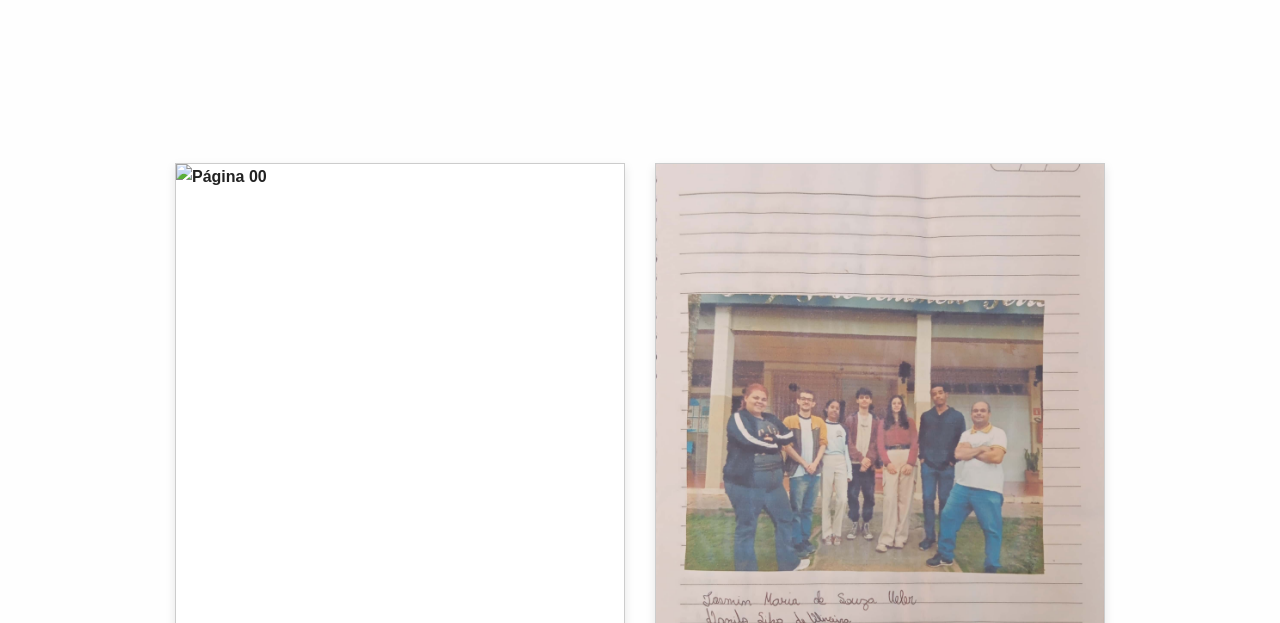
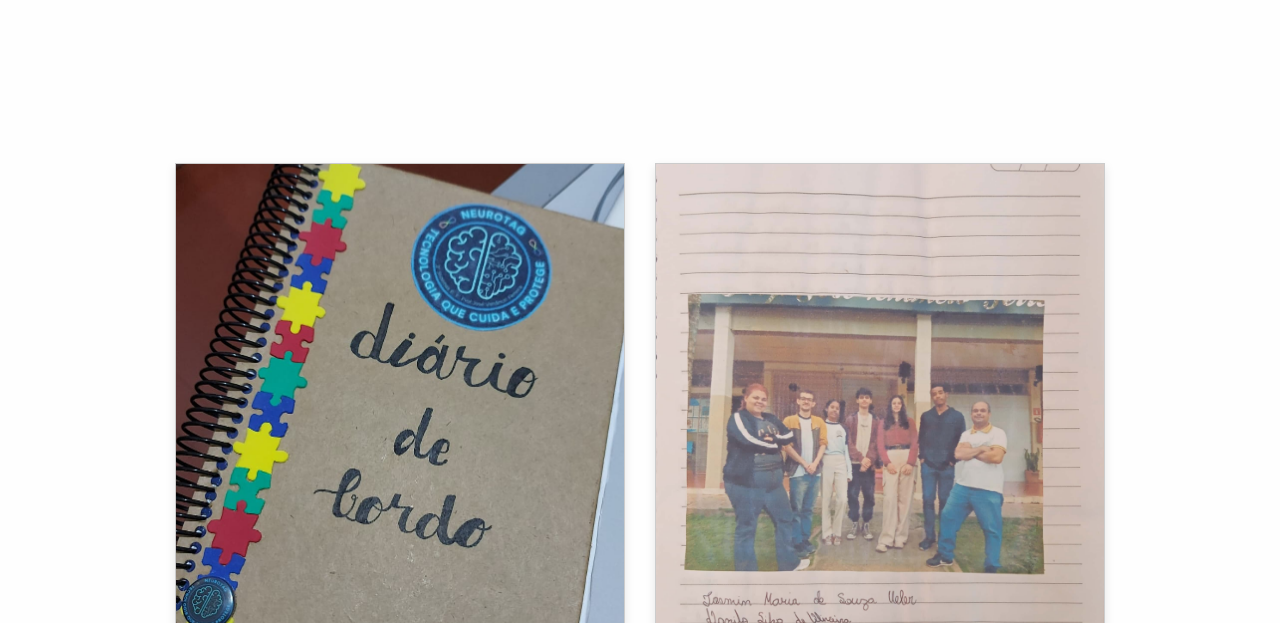
Before and after one commit to Andrefg2025/Neurotag.github.io, a plain HTML site: page Diariodebordo.html in a window 1280 px wide. Shown: the part 177-800 px from the top of the page. Drawn offline with Linux system fonts and the light colour scheme.

Commit message:
Update Diariodebordo.html

```diff
--- a/Diariodebordo.html
+++ b/Diariodebordo.html
@@ -77,7 +77,7 @@
   <!-- Galeria estilo livro -->
   <section class="livro">
     <!-- Imagens 0 até 47 -->
-    <div class="pagina"><img src="D/Neurotag_0.jpeg" alt="Página 00"></div>
+    <div class="pagina"><img src="D/Neurotag_00.jpeg" alt="Página 00"></div>
     <div class="pagina"><img src="D/Neurotag_1.jpg" alt="Página 1"></div>
     <div class="pagina"><img src="D/Neurotag_2.jpg" alt="Página 2"></div>
     <div class="pagina"><img src="D/Neurotag_3.jpg" alt="Página 3"></div>
```
